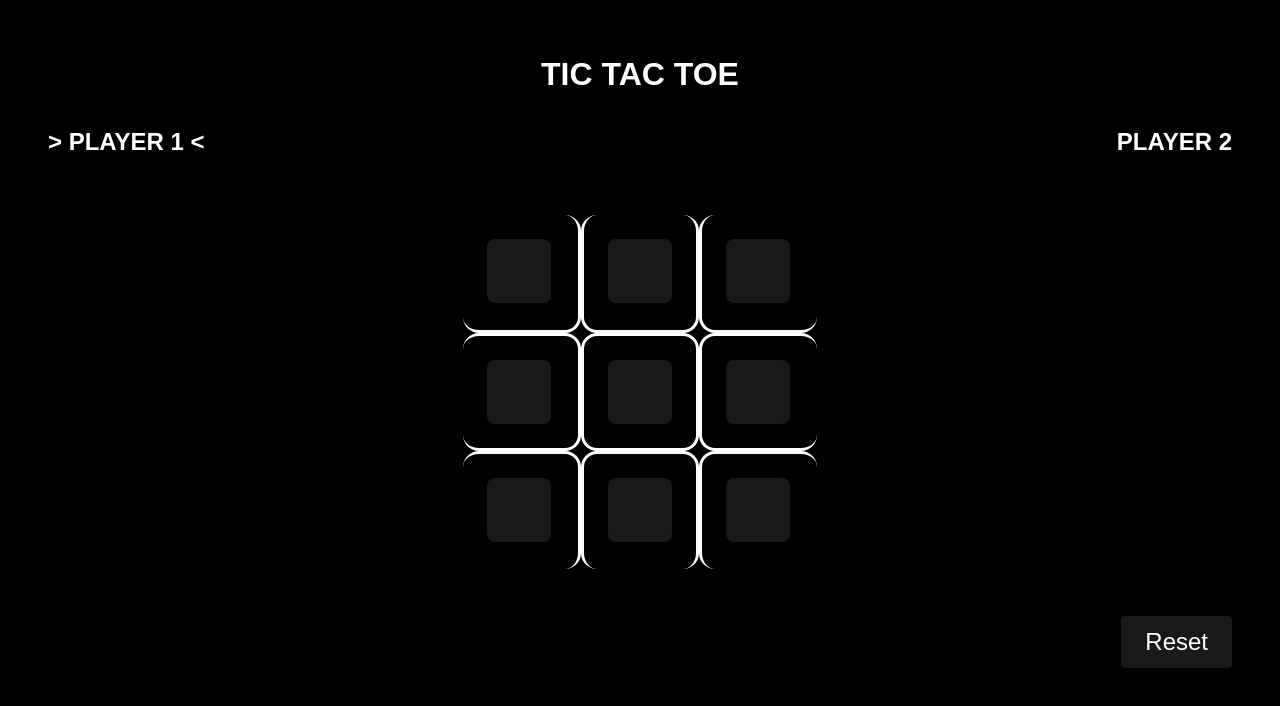
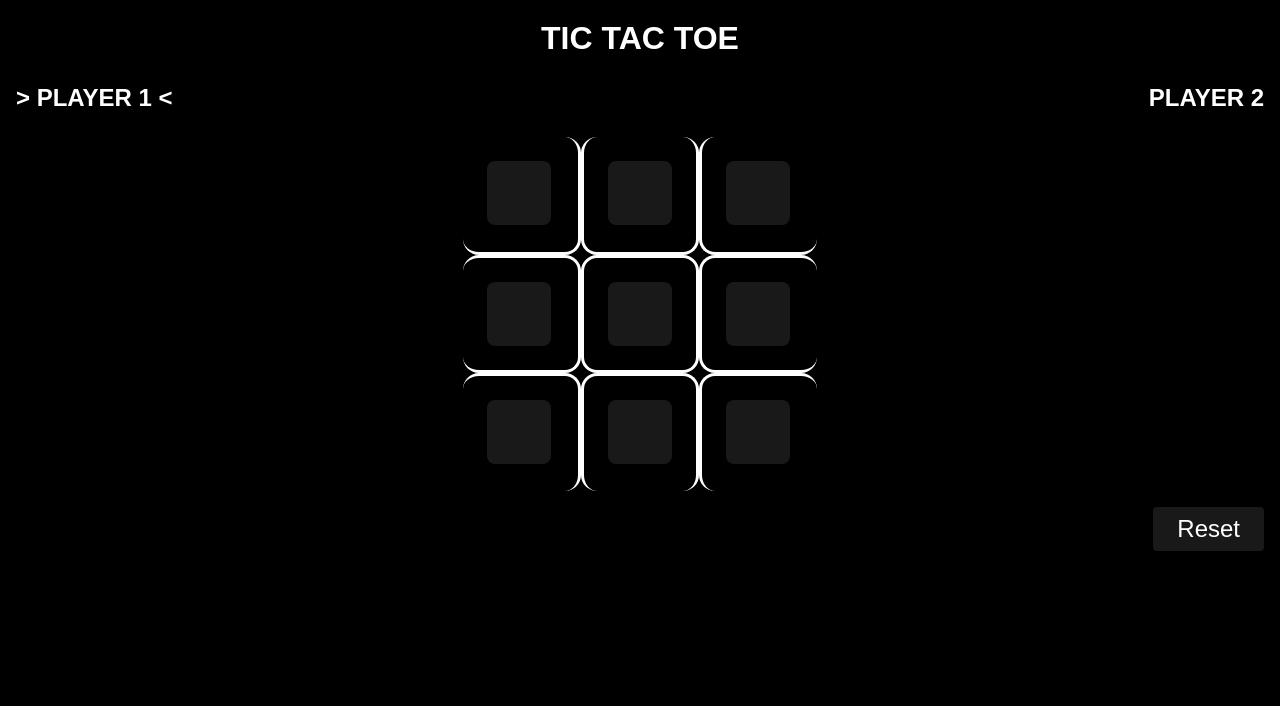
Before and after one commit to blackshadow223/odin-tic-tac-toe, a plain HTML site: page index.html in a window 1280 px wide. Drawn offline with Linux system fonts and the light colour scheme.

Commit message:
Lessen the padding for many elements to better match the design

```diff
--- a/css/style.css
+++ b/css/style.css
@@ -15,7 +15,6 @@ body {
 body {
     color: white;
     background-color: black;
-    padding: 16px;
 }
 
 button {
@@ -28,7 +27,7 @@ button {
     grid-template-rows: 1fr 1fr 8fr 1fr;
     align-items: center;
     gap: 16px;
-    padding: 32px;
+    padding: 16px;
     text-transform: uppercase;
 }
 
@@ -111,7 +110,7 @@ button {
     font-size: 24px;
     border-style: none;
     border-radius: 4px;
-    padding: 12px 24px;
+    padding: 8px 24px;
     cursor: pointer;
 }
 
```
